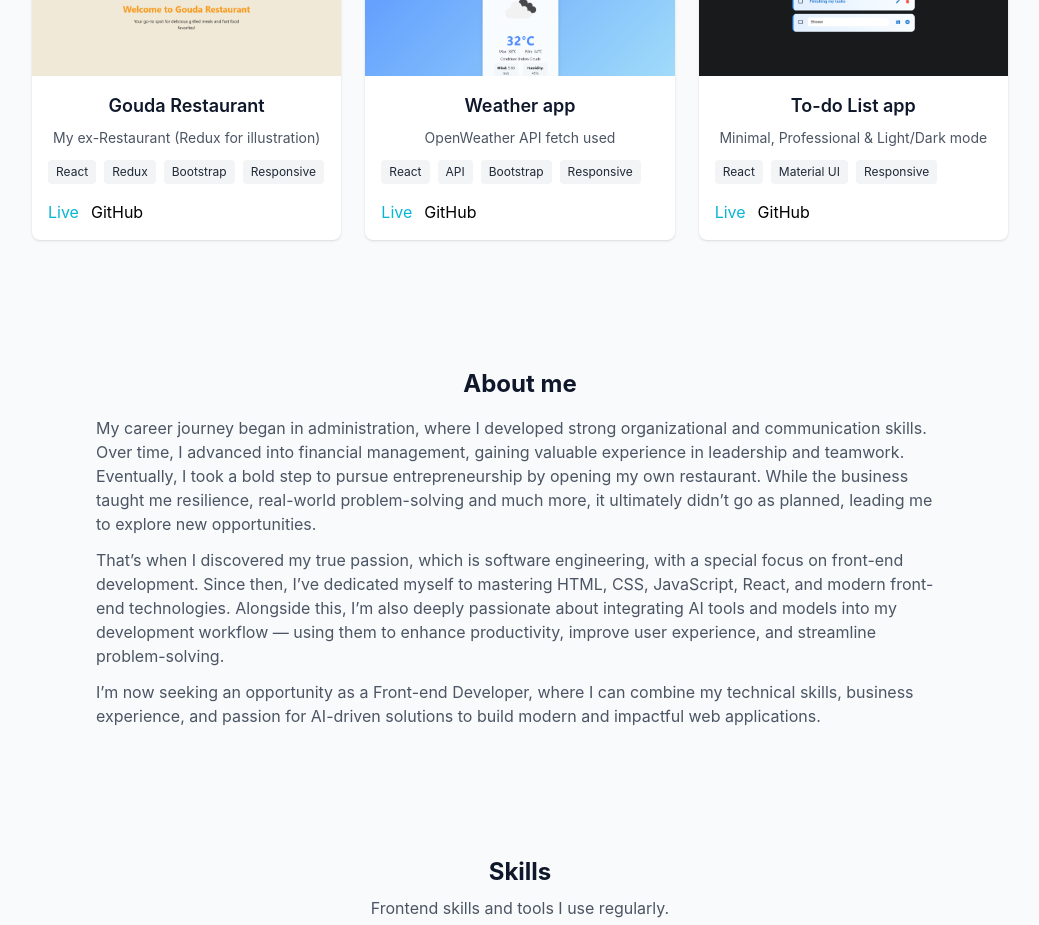
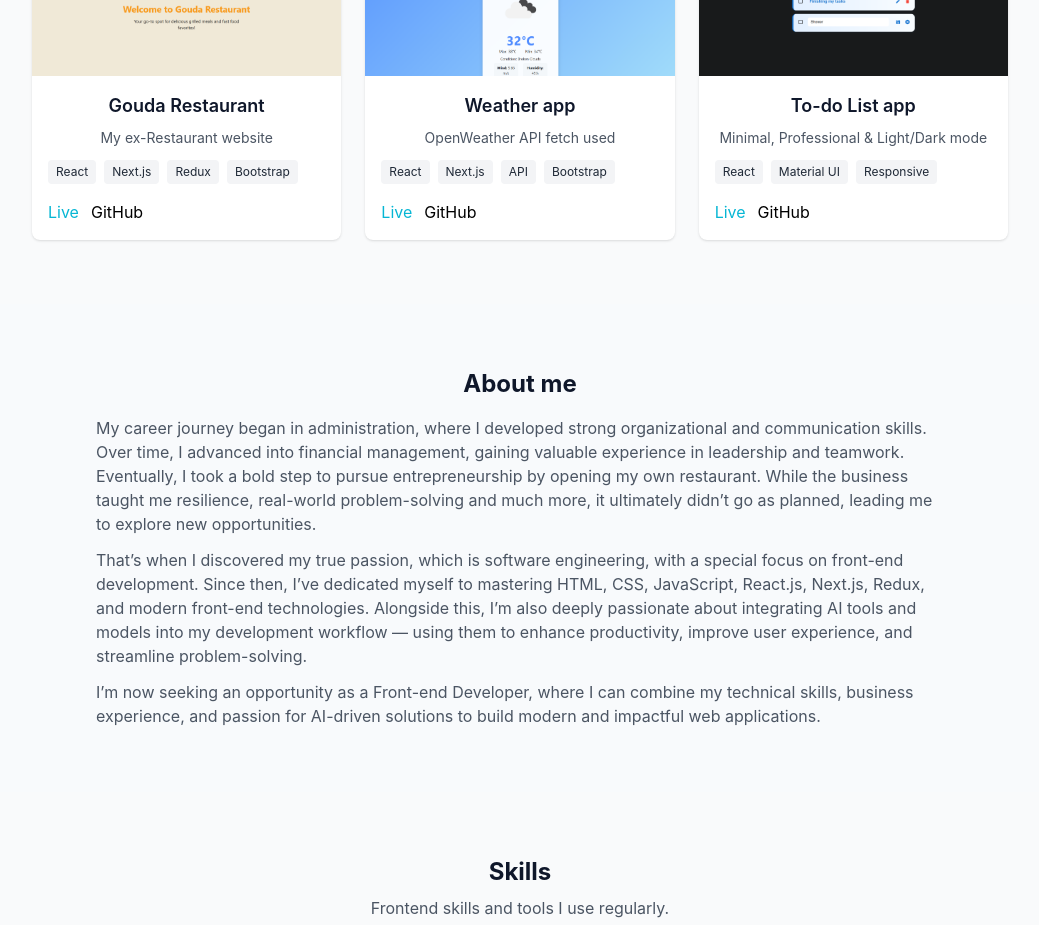
Before and after one commit to Hazem-Gouda/portfolio, a React (Create React App) app: page / in a window 1280 px wide. Shown: the part 1140-2065 px from the top of the page, without its empty margins (120-1159 px from the left). Built offline with nearby package versions, Linux system fonts and the light colour scheme.

Commit message:
Added Next.js skill and updated related changes

```diff
--- a/src/components/About.js
+++ b/src/components/About.js
@@ -8,7 +8,7 @@ export default function About() {
         <h2 className="text-2xl font-bold text-primary">About me</h2>
         <div className='text-left'>
           <p className="mt-4 text-gray-600">My career journey began in administration, where I developed strong organizational and communication skills. Over time, I advanced into financial management, gaining valuable experience in leadership and teamwork. Eventually, I took a bold step to pursue entrepreneurship by opening my own restaurant. While the business taught me resilience, real-world problem-solving and much more, it ultimately didn’t go as planned, leading me to explore new opportunities.</p>
-          <p className="mt-3 text-gray-600">That’s when I discovered my true passion, which is software engineering, with a special focus on front-end development. Since then, I’ve dedicated myself to mastering HTML, CSS, JavaScript, React, and modern front-end technologies. Alongside this, I’m also deeply passionate about integrating AI tools and models into my development workflow — using them to enhance productivity, improve user experience, and streamline problem-solving.</p>
+          <p className="mt-3 text-gray-600">That’s when I discovered my true passion, which is software engineering, with a special focus on front-end development. Since then, I’ve dedicated myself to mastering HTML, CSS, JavaScript, React.js, Next.js, Redux, and modern front-end technologies. Alongside this, I’m also deeply passionate about integrating AI tools and models into my development workflow — using them to enhance productivity, improve user experience, and streamline problem-solving.</p>
           <p className="mt-3 text-gray-600">I’m now seeking an opportunity as a Front-end Developer, where I can combine my technical skills, business experience, and passion for AI-driven solutions to build modern and impactful web applications.</p>
         </div>
       </div>
--- a/src/components/Contact.js
+++ b/src/components/Contact.js
@@ -10,7 +10,7 @@ export default function Contact() {
   const mail = 'hazemgouda97@yahoo.com';
   const linkedin = 'https://www.linkedin.com/in/hazem-gouda-07ba64191';
   const github = 'https://github.com/hazem-gouda';
-  const resumeLink = process.env.PUBLIC_URL + '/assets/Hazem_Gouda_Frontend_Resume.pdf';
+  const resumeLink = '/assets/Hazem_Gouda_Frontend_Resume.pdf';
 
   return (
     <section id="contact" className="py-16">
--- a/src/components/Projects.js
+++ b/src/components/Projects.js
@@ -10,19 +10,19 @@ import ProjectCard from './ProjectCard';
 const sampleProjects = [
   {
     title: 'Gouda Restaurant',
-    desc: 'My ex-Restaurant (Redux for illustration)',
-    tech: ['React', 'Redux', 'Bootstrap', 'Responsive'],
-    live: 'https://hazem-gouda.github.io/restaurant-app/',
+    desc: 'My ex-Restaurant website',
+    tech: ['React', 'Next.js', 'Redux', 'Bootstrap'],
+    live: 'https://gouda-restaurant.vercel.app/',
     github: 'https://github.com/Hazem-Gouda/restaurant-app',
-    img: process.env.PUBLIC_URL + '/assets/restaurant.png'
+    img: '/assets/restaurant.png'
   },
   {
     title: 'Weather app',
     desc: 'OpenWeather API fetch used',
-    tech: ['React', 'API', 'Bootstrap', 'Responsive'],
-    live: 'https://hazem-gouda.github.io/weather-app/',
+    tech: ['React', 'Next.js', 'API', 'Bootstrap'],
+    live: 'https://weather-app-hazem.vercel.app/',
     github: 'https://github.com/Hazem-Gouda/weather-app',
-    img: process.env.PUBLIC_URL + '/assets/weather.png'
+    img: '/assets/weather.png'
   },
   {
     title: 'To-do List app',
@@ -30,7 +30,7 @@ const sampleProjects = [
     tech: ['React', 'Material UI', 'Responsive'],
     live: 'https://hazem-gouda.github.io/to-do-list/',
     github: 'https://github.com/Hazem-Gouda/to-do-list',
-    img: process.env.PUBLIC_URL + '/assets/todo.png'
+    img: '/assets/todo.png'
   }
 ];
 
```
Also changed, not shown: 1 other file (tests, documents, lock files or other folders).
